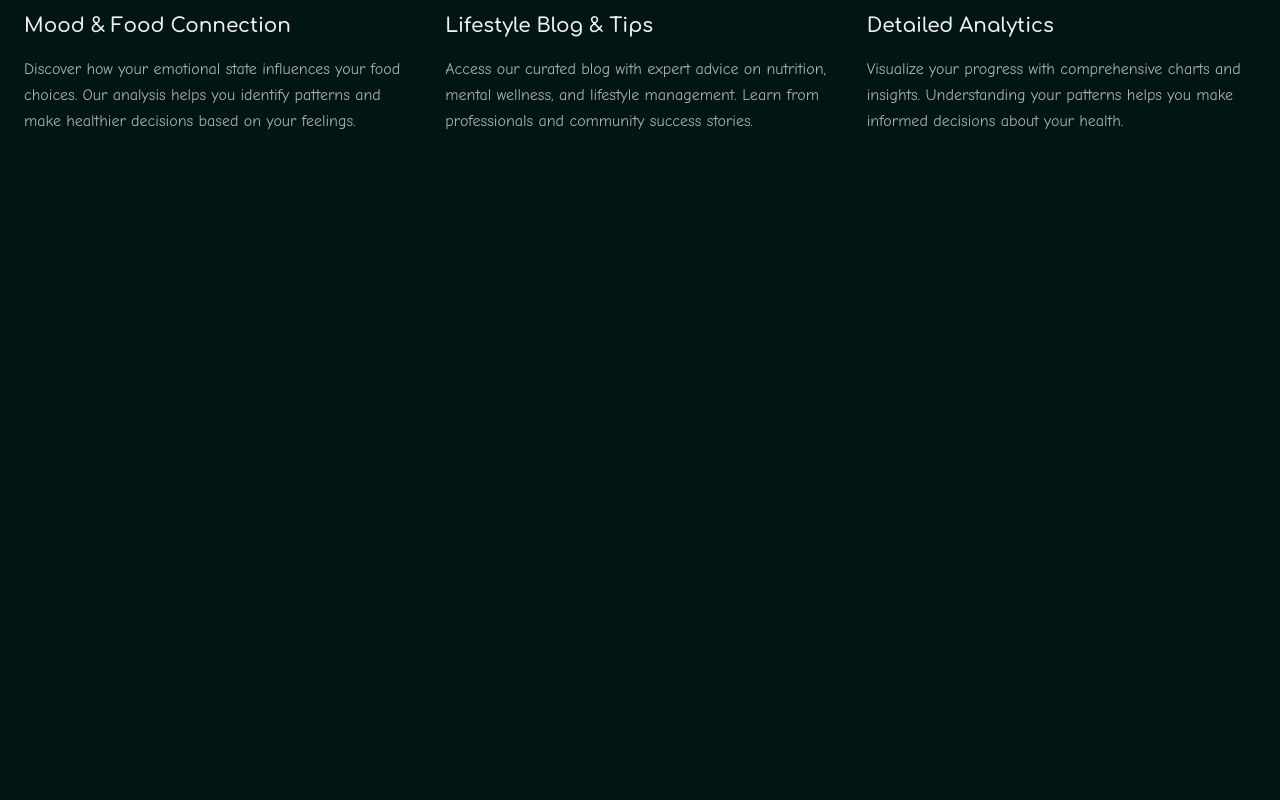
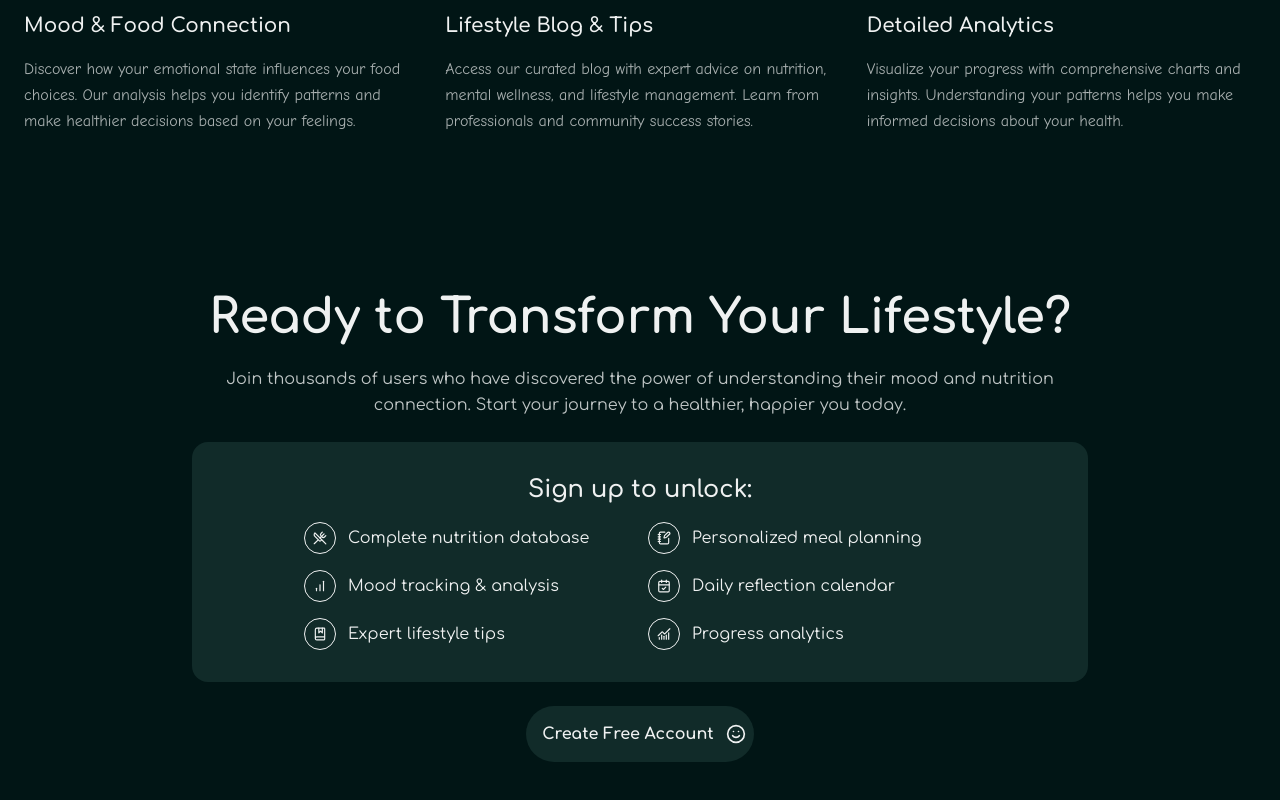
Before and after one commit to SidorovaMaria/mood-bowl, a Next.js app: page / in a window 1280 px wide. Shown: the part 1832-2632 px from the top of the page. Before the commit the page ends 2046 px from the top, so only its background shows below. Built offline with nearby package versions, Linux system fonts and the light colour scheme; no server answers.

Commit message:
CTA Section

```diff
--- a/app/(root)/page.tsx
+++ b/app/(root)/page.tsx
@@ -1,4 +1,5 @@
 import { auth, signOut } from "@/auth";
+import CTASection from "@/components/landingPage/CTASection";
 import FeaturesSection from "@/components/landingPage/FeaturesSection";
 import HeroSection from "@/components/landingPage/HeroSection";
 import Image from "next/image";
@@ -13,6 +14,7 @@ export default async function Home() {
     <>
       <HeroSection />
       <FeaturesSection />
+      <CTASection />
 
       {userId && (
         <form
--- /dev/null
+++ b/components/landingPage/CTASection.tsx
@@ -0,0 +1,108 @@
+"use client";
+
+import { CTAitems } from "@/constants";
+
+import { motion } from "motion/react";
+import {
+  ArrowRightCircle,
+  BarChart,
+  BookMarked,
+  CalendarCheck,
+  ChartNoAxesCombined,
+  NotebookPen,
+  SmileIcon,
+  Soup,
+  UtensilsCrossed,
+} from "lucide-react";
+
+const CTASection = () => {
+  return (
+    <section className="py-20 relative overflow-hidden ">
+      <div className="container mx-auto px-6 text-center relative z-10">
+        <div className="max-w-4xl mx-auto flex flex-col justify-center gap-6">
+          <h2
+            className={`text-4xl md:text-5xl font-bold  transition-all duration-1000 `}
+          >
+            Ready to Transform Your{" "}
+            <span className="gradient-text animate-gradient">Lifestyle?</span>
+          </h2>
+          <p
+            className={`text-base text-foreground/80  leading-relaxed transition-all duration-1000`}
+          >
+            Join thousands of users who have discovered the power of
+            understanding their mood and nutrition connection. Start your
+            journey to a healthier, happier you today.
+          </p>
+          <div
+            className={`bg-background-light rounded-2xl p-8 relative overflow-hidden transition-all duration-1000`}
+            style={{ transitionDelay: "0.6s" }}
+          >
+            {/* Animated border effect with health icons */}
+
+            <div className="flex items-center justify-center space-x-3 mb-4">
+              <h3 className="text-2xl font-semibold animate-text-reveal">
+                Sign up to unlock:
+              </h3>
+            </div>
+
+            <motion.div
+              className="grid grid-cols-1 md:grid-cols-2 gap-4 text-left max-w-2xl mx-auto"
+              initial="hidden"
+              whileInView="visible"
+              viewport={{ amount: 0.3 }}
+              variants={{
+                visible: {
+                  transition: {
+                    staggerChildren: 0.15,
+                  },
+                },
+                hidden: {},
+              }}
+            >
+              {CTAitems.map((item, index) => {
+                const Icon = item.icon;
+                return (
+                  <motion.div
+                    key={index}
+                    className="flex items-center space-x-3 group"
+                    variants={{
+                      hidden: { opacity: 0, y: 20 },
+                      visible: { opacity: 1, y: 0 },
+                    }}
+                    transition={{ duration: 0.4, ease: "easeOut" }}
+                  >
+                    <div className="w-8 h-8 flex items-center justify-center p-2 border rounded-full group-hover:text-primary group-hover:translate-y-[-2px] transition-transform duration-150 group-hover:scale-110">
+                      <Icon />
+                    </div>
+                    <span className="hover:text-[var(--color-primary)] transition-colors">
+                      {item.text}
+                    </span>
+                  </motion.div>
+                );
+              })}
+            </motion.div>
+          </div>{" "}
+          <div
+            className={`flex flex-col sm:flex-row gap-4 justify-center items-center transition-all duration-1000 `}
+          >
+            <button className="bg-background-light pr-10 pl-4 py-4 rounded-full font-bold text-foreground transition-all transform hover:scale-105  whitespace-nowrap cursor-pointer relative overflow-hidden group">
+              <span className="relative z-10 group-hover:text-background-light transition-colors duration-300">
+                Create Free Account
+              </span>
+              <div className="absolute inset-0 bg-gradient-to-r from-primary to-accent transform scale-x-0 group-hover:scale-x-100 transition-transform origin-left duration-300 "></div>
+
+              <SmileIcon className=" size-5 absolute right-2 top-1/2 -translate-y-1/2 group-hover:-translate-y-[250%] transition-transform duration-300 origin-center" />
+              <ArrowRightCircle className=" size-5 absolute right-3 top-full group-hover:-translate-y-[200%] transition-transform duration-300 origin-center text-background group-hover:animate-bounce-right" />
+              {/* <ArrowRightCircle className=" inline ml-3 text-background-light relative size-6 group-hover:animate-bounce-right delay-300" /> */}
+            </button>
+            {/* <button className="border border-primary text-primary px-8 py-2 rounded-full  font-bold hover:bg-primary hover:text-background transition-all hover:scale-105 whitespace-nowrap cursor-pointer">
+              Learn More
+            </button> */}
+          </div>
+        </div>
+      </div>
+    </section>
+  );
+};
+
+export default CTASection;
--- a/components/landingPage/FeaturesSection.tsx
+++ b/components/landingPage/FeaturesSection.tsx
@@ -30,7 +30,7 @@ const FeaturesSection = () => {
           className="grid grid-cols-1 md:grid-cols-2 lg:grid-cols-3 gap-8"
           initial="hidden"
           whileInView="visible"
-          viewport={{ amount: 0.4 }}
+          viewport={{ once: true, amount: 0.4 }}
           variants={{
             visible: {
               transition: {
--- a/components/landingPage/HeroSection.tsx
+++ b/components/landingPage/HeroSection.tsx
@@ -62,13 +62,13 @@ const HeroSection = () => {
         }}
       >
         <motion.div
-          className="absolute h-[300px] w-[300px] top-20 opacity-80 "
+          className="absolute h-[300px] w-[300px] top-20 opacity-80 max-sm:hidden "
           style={{ y: yBowlOut }}
         >
           <Image src="/images/bowl-two.png" alt="Background" fill />
         </motion.div>
         <motion.div
-          className="absolute h-[300px] w-[300px] opacity-80  left-20 top-80 "
+          className="absolute h-[300px] w-[300px] opacity-80  left-20 top-80 max-sm:hidden"
           style={{ y: yBowl }}
         >
           <Image src="/images/bowl-two.png" alt="Background" fill />
@@ -85,7 +85,7 @@ const HeroSection = () => {
           initial="initial"
           animate="animate"
           variants={heroTitle}
-          className="text-3xl md:text-6xl font-bold  leading-tight "
+          className="text-5xl md:text-6xl font-bold  leading-tight "
         >
           Track Your <br />
           <span className="text-transparent bg-gradient-to-t from-accent to-primary bg-clip-text hover:bg-gradient-to-b duration-300 transition-colors alternate">
@@ -209,7 +209,7 @@ const FeatureHightlight = ({
   coming?: boolean;
 }) => {
   return (
-    <div className="flex flex-col items-center hover:scale-105 transition-transform cursor-pointer ">
+    <div className="flex flex-col items-center hover:scale-105 transition-transform cursor-pointer  ">
       <div className="w-12 h-12 flex items-center justify-center rounded-full mb-4  border-2 border-foreground/80 p-3">
         {icon}
       </div>
--- a/constants/index.ts
+++ b/constants/index.ts
@@ -1,3 +1,11 @@
+import {
+  UtensilsCrossed,
+  NotebookPen,
+  BarChart,
+  CalendarCheck,
+  BookMarked,
+  ChartNoAxesCombined,
+} from "lucide-react";
 export const features = [
   {
     icon: "ri-restaurant-2-line",
@@ -54,3 +62,20 @@ export const features = [
       "https://readdy.ai/api/search-image?query=Health%20analytics%20dashboard%20with%20colorful%20charts%20showing%20wellness%20progress%2C%20vibrant%20data%20visualization%20with%20fresh%20healthy%20foods%20in%20background%2C%20modern%20interface%20displaying%20nutrition%20and%20mood%20tracking%20statistics%20with%20bright%20cheerful%20colors&width=400&height=300&seq=health-analytics&orientation=landscape",
   },
 ];
+export const CTAitems = [
+  {
+    text: "Complete nutrition database",
+    icon: UtensilsCrossed,
+  },
+  {
+    text: "Personalized meal planning",
+    icon: NotebookPen,
+  },
+  { text: "Mood tracking & analysis", icon: BarChart },
+  {
+    text: "Daily reflection calendar",
+    icon: CalendarCheck,
+  },
+  { text: "Expert lifestyle tips", icon: BookMarked },
+  { text: "Progress analytics", icon: ChartNoAxesCombined },
+];
```
